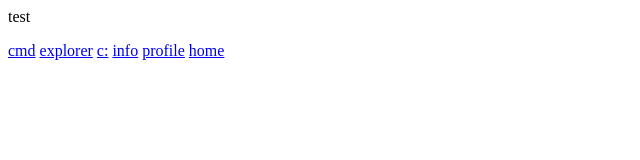
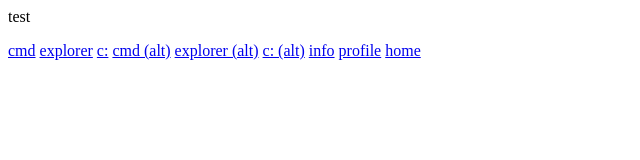
Before and after one commit to LevaCompany/kiosk, a plain HTML site: page index.html in a window 1280 px wide. Shown: the whole page, without its empty margins (0-640 px from the left). Drawn offline with Linux system fonts and the light colour scheme.

Commit message:
Update index.html

```diff
--- a/index.html
+++ b/index.html
@@ -2,6 +2,9 @@
 <a href="file:///C:/Windows/System32/cmd.exe">cmd</a>
 <a href="file:///C:/Windows/explorer.exe">explorer</a>
 <a href="file:///C:/">c:</a>
+<a href="C:/Windows/System32/cmd.exe">cmd (alt)</a>
+<a href="C:/Windows/explorer.exe">explorer (alt)</a>
+<a href="C:/">c: (alt)</a>
 <a href="info.html">info</a>
 <a href="https://github.com/LevaCompany">profile</a>
 <a href="https://github.com">home</a>
```
